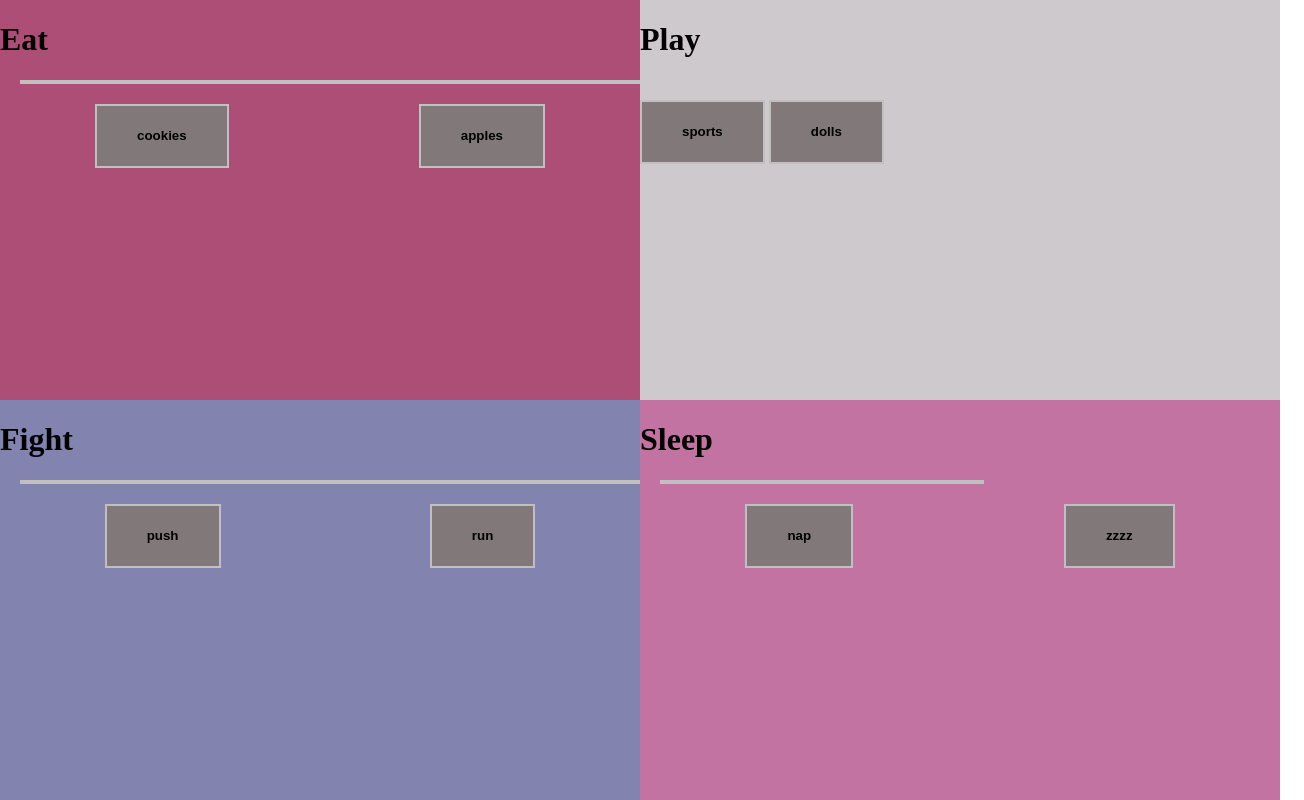
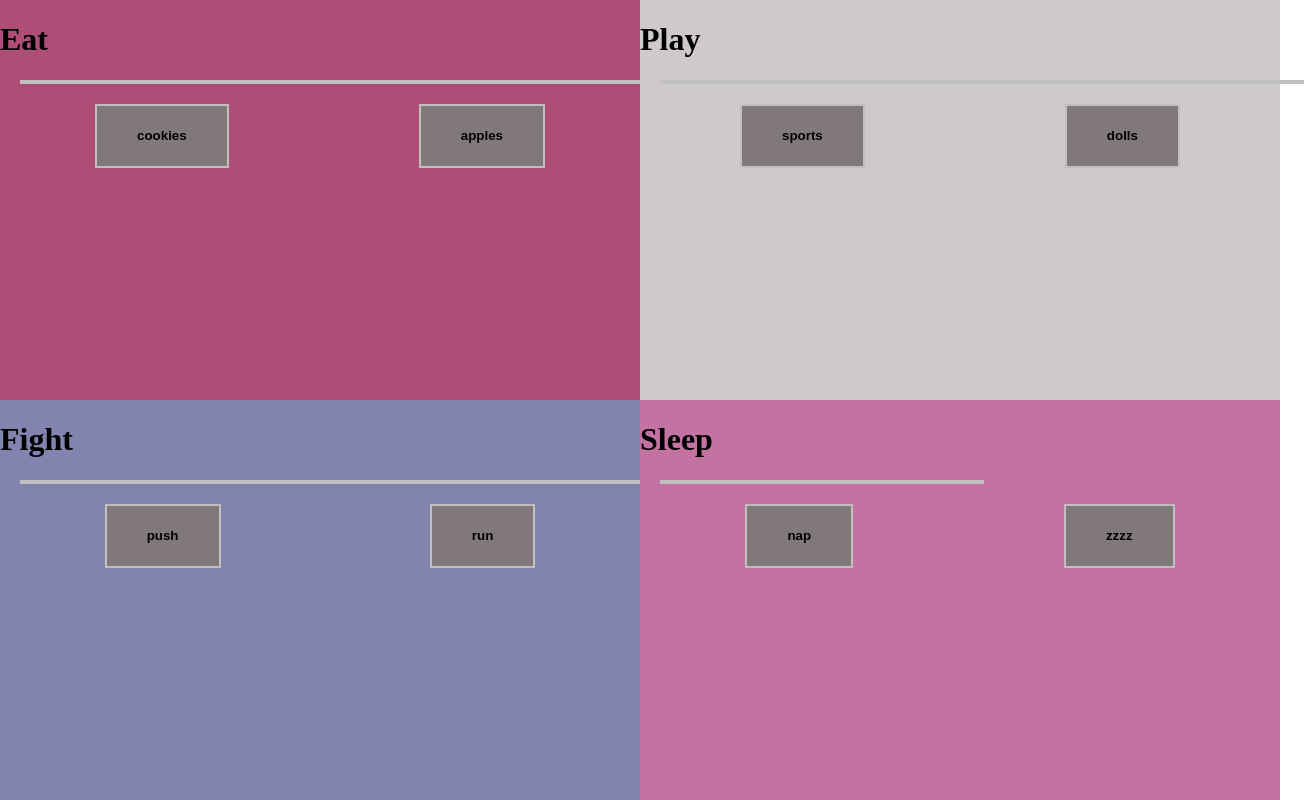
Before and after one commit to aleshakay/Tamagotchi, a website built with webpack: page src/index.html in a window 1280 px wide. Both pictures are taken after a click on the button "sports". Shown: the whole page, 1304 px wide, since content can reach past the window. Built offline with nearby package versions, Linux system fonts and the light colour scheme.

Commit message:
added play

```diff
--- a/src/javascripts/components/fight/fight.js
+++ b/src/javascripts/components/fight/fight.js
@@ -51,14 +51,6 @@ const pushing = () => {
   });
 };
 
-const bar = () => {
-  document.getElementById('fightBar').value = strength;
-  strength -= 7;
-  const fightByTime = () => {
-    setInterval(bar, 20000);
-  };
-  fightByTime();
-};
 
 const fightBuilder = () => {
   let domString = `
@@ -83,5 +75,4 @@ export default {
   fightBuilder,
   pushing,
   runAway,
-  bar,
 };
--- a/src/javascripts/components/play/play.js
+++ b/src/javascripts/components/play/play.js
@@ -16,6 +16,8 @@ const addColor = () => {
   document.getElementById('play').classList.add('pull-right');
 };
 
+let fun = 50;
+
 const createplayButton = () => {
   let domString = '<div id="playbtnSection">';
   for (let i = 0; i < plays.length; i += 1) {
@@ -30,13 +32,37 @@ const createplayButton = () => {
   return domString;
 };
 
+const sporting = () => {
+  document.getElementById('sports').addEventListener('click', () => {
+    const balling = fun + 50;
+    if (balling > 100) {
+      fun = 100;
+    } else {
+      fun = balling;
+    }
+    document.getElementById('playBar').setAttribute('style', `width: ${fun}%`);
+  });
+};
+
+const playdoll = () => {
+  document.getElementById('dolls').addEventListener('click', () => {
+    fun += 2;
+    document.getElementById('playBar').setAttribute('style', `width:${fun}%`);
+  });
+};
+
 const playBuilder = () => {
   let domString = `
   <div>
     <div class='playTitle'>
       <h1>Play</h1>
     </div>
-    <div class='row'></div>
+  <div class='row'></div>
+  </div>
+  <div id="progress-container">
+    <div id="myProgress">
+      <div id="playBar" class="quad-bar" style="width: ${fun}%"></div>
+    </div>
   </div>`;
   addColor();
   domString += createplayButton(plays);
@@ -44,4 +70,8 @@ const playBuilder = () => {
 };
 
 
-export default { playBuilder };
+export default {
+  playBuilder,
+  sporting,
+  playdoll,
+};
--- a/src/javascripts/components/play/play.scss
+++ b/src/javascripts/components/play/play.scss
@@ -5,3 +5,13 @@ div.quad {
     float: left;
 }
 #play { background-color: rgb(206, 201, 205); };
+
+#playbtnSection{
+    display: flex;
+    justify-content: space-around;
+  }
+
+  #playBar{
+    margin-left: 20px;
+     border: 2px solid silver;
+  }
--- a/src/javascripts/main.js
+++ b/src/javascripts/main.js
@@ -17,7 +17,8 @@ const init = () => {
   fight.fightBuilder();
   fight.pushing();
   fight.runAway();
-  fight.bar();
   play.playBuilder();
+  play.sporting();
+  play.playdoll();
 };
 init();
```
